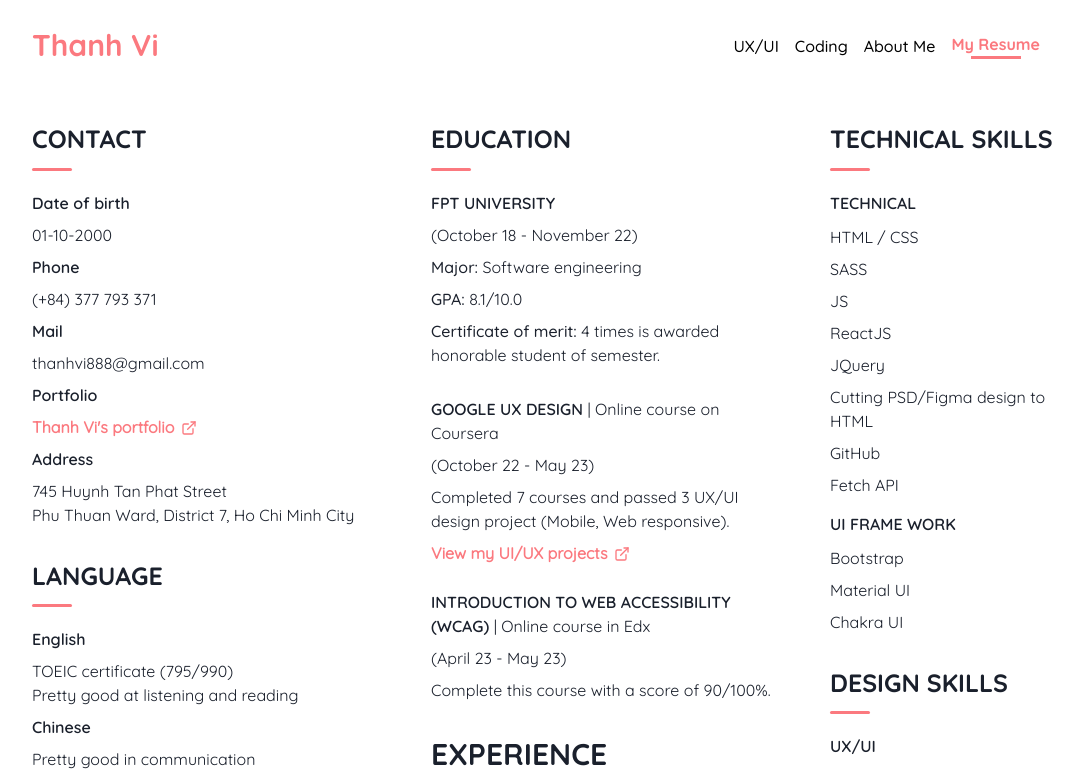
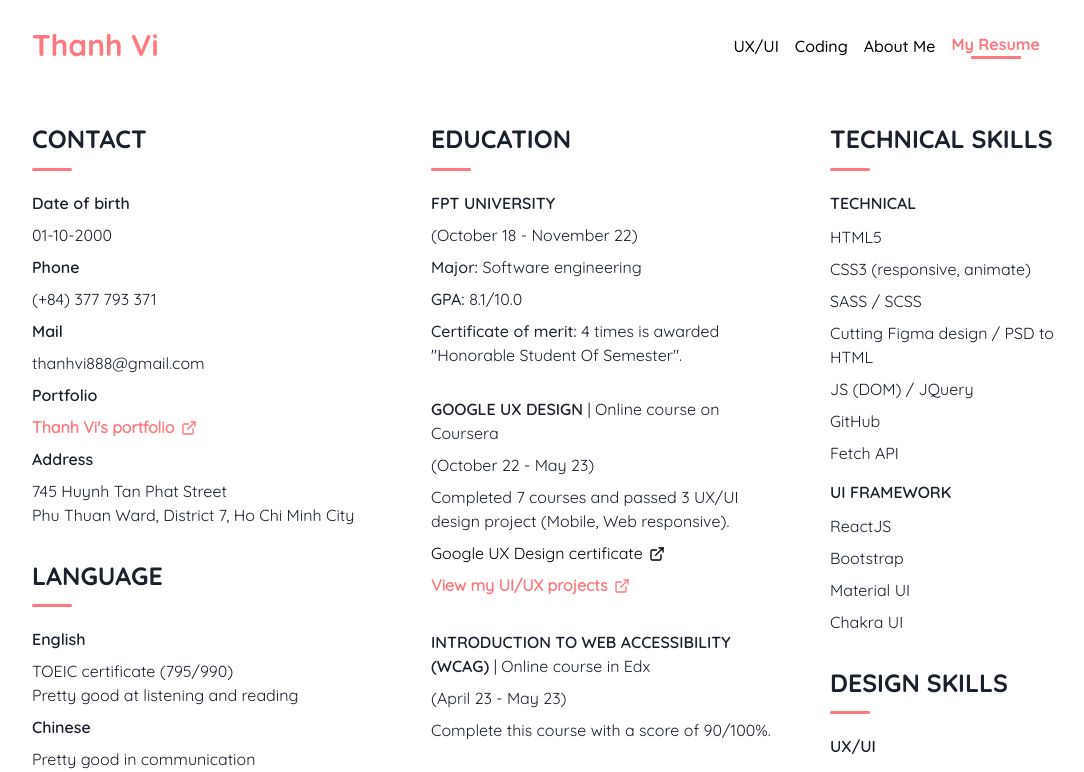
Before and after one commit to vi-ht/My-porfolio, a React (Create React App) app: page /resume in a window 1280 px wide. Shown: the top 772 px of the page, without its empty margins (96-1180 px from the left). Built offline with nearby package versions, Linux system fonts and the light colour scheme.

Commit message:
add typing effect

```diff
--- a/src/component/resume-page/Resume.js
+++ b/src/component/resume-page/Resume.js
@@ -6,6 +6,7 @@ import "./../../css/animate.css";
 import { useAnim } from "./../../customHook/useAnim";
 //import layout
 import BgColorLayout from "../../layout/BgColorLayout";
+import Footer from "../../layout/Footer";
 //import image
 import Felix from "../../asset/image/Felix-mockups.png";
 //import chakra UI component
@@ -349,7 +350,7 @@ export default function Resume() {
                         </Text>
                         <Text fontSize="16px" className="qs-r" mb="8px">
                             <span className="qs-m">Certificate of merit:</span>{" "}
-                            4 times is awarded honorable student of semester.
+                            4 times is awarded "Honorable Student Of Semester".
                         </Text>
                         <Text
                             fontSize="16px"
@@ -369,6 +370,18 @@ export default function Resume() {
                             Completed 7 courses and passed 3 UX/UI design
                             project (Mobile, Web responsive).
                         </Text>
+                        <Text fontSize="16px" className="qs-r" mb="8px">
+                            <Link
+                                isExternal
+                                color="black"
+                                fontSize="16px"
+                                href="https://coursera.org/share/4b51eb39296614846a01b2f892552a14"
+                            >
+                                {" "}
+                                Google UX Design certificate{"   "}
+                                <ExternalLinkIcon mx="2px" />
+                            </Link>
+                        </Text>
                         <NavLink to={PATH.home}>
                             <Text fontSize="16px" className="qs-r" mb="8px">
                                 <Link
@@ -387,7 +400,7 @@ export default function Resume() {
                             fontSize="16px"
                             className="qs-smb"
                             mb="8px"
-                            mt="25px"
+                            mt="33px"
                         >
                             {"Introduction to Web Accessibility (WCAG)".toUpperCase()}{" "}
                             <span className="qs-r">| Online course in Edx</span>
@@ -398,7 +411,7 @@ export default function Resume() {
                         <Text fontSize="16px" className="qs-r" mb="8px">
                             Complete this course with a score of 90/100%.
                         </Text>
-                        <Text fontSize="30px" className="qs-b" mt="30px">
+                        <Text fontSize="30px" className="qs-b" mt="35px">
                             EXPERIENCE
                         </Text>
                         <div
@@ -524,22 +537,19 @@ export default function Resume() {
                             {"Technical".toUpperCase()}
                         </Text>
                         <Text fontSize="16px" className="qs-r" mb="8px">
-                            HTML / CSS
+                            HTML5
                         </Text>
                         <Text fontSize="16px" className="qs-r" mb="8px">
-                            SASS
+                            CSS3 (responsive, animate)
                         </Text>
                         <Text fontSize="16px" className="qs-r" mb="8px">
-                            JS
+                            SASS / SCSS
                         </Text>
                         <Text fontSize="16px" className="qs-r" mb="8px">
-                            ReactJS
+                            Cutting Figma design / PSD to HTML
                         </Text>
                         <Text fontSize="16px" className="qs-r" mb="8px">
-                            JQuery
-                        </Text>
-                        <Text fontSize="16px" className="qs-r" mb="8px">
-                            Cutting PSD/Figma design to HTML
+                            JS (DOM) / JQuery
                         </Text>
                         <Text fontSize="16px" className="qs-r" mb="8px">
                             GitHub
@@ -547,8 +557,16 @@ export default function Resume() {
                         <Text fontSize="16px" className="qs-r" mb="8px">
                             Fetch API
                         </Text>
-                        <Text fontSize="16px" className="qs-smb" mb="10px" mt="15px">
-                            {"UI Frame work".toUpperCase()}
+                        <Text
+                            fontSize="16px"
+                            className="qs-smb"
+                            mb="10px"
+                            mt="15px"
+                        >
+                            {"UI Framework".toUpperCase()}
+                        </Text>
+                        <Text fontSize="16px" className="qs-r" mb="8px">
+                            ReactJS
                         </Text>
                         <Text fontSize="16px" className="qs-r" mb="8px">
                             Bootstrap
@@ -592,7 +610,12 @@ export default function Resume() {
                         <Text fontSize="16px" className="qs-r" mb="8px">
                             Accessibility UX
                         </Text>
-                        <Text fontSize="16px" className="qs-smb" mb="10px" mt="15px">
+                        <Text
+                            fontSize="16px"
+                            className="qs-smb"
+                            mb="10px"
+                            mt="15px"
+                        >
                             {"Design tools".toUpperCase()}
                         </Text>
                         <Text fontSize="16px" className="qs-r" mb="8px">
@@ -671,22 +694,19 @@ export default function Resume() {
                         {"Technical".toUpperCase()}
                     </Text>
                     <Text fontSize="16px" className="qs-r" mb="8px">
-                        HTML / CSS
+                        HTML5
                     </Text>
                     <Text fontSize="16px" className="qs-r" mb="8px">
-                        SASS
+                        CSS3 (responsive, animate)
                     </Text>
                     <Text fontSize="16px" className="qs-r" mb="8px">
-                        JS
+                        SASS / SCSS
                     </Text>
                     <Text fontSize="16px" className="qs-r" mb="8px">
-                        ReactJS
+                        Cutting Figma design / PSD to HTML
                     </Text>
                     <Text fontSize="16px" className="qs-r" mb="8px">
-                        JQuery
-                    </Text>
-                    <Text fontSize="16px" className="qs-r" mb="8px">
-                        Cutting PSD/Figma design to HTML
+                        JS (DOM) / JQuery
                     </Text>
                     <Text fontSize="16px" className="qs-r" mb="8px">
                         GitHub
@@ -694,8 +714,16 @@ export default function Resume() {
                     <Text fontSize="16px" className="qs-r" mb="8px">
                         Fetch API
                     </Text>
-                    <Text fontSize="16px" className="qs-smb" mb="10px" mt="15px">
-                        {"UI Frame work".toUpperCase()}
+                    <Text
+                        fontSize="16px"
+                        className="qs-smb"
+                        mb="10px"
+                        mt="15px"
+                    >
+                        {"UI Framework".toUpperCase()}
+                    </Text>
+                    <Text fontSize="16px" className="qs-r" mb="8px">
+                        ReactJS
                     </Text>
                     <Text fontSize="16px" className="qs-r" mb="8px">
                         Bootstrap
@@ -745,7 +773,12 @@ export default function Resume() {
                     <Text fontSize="16px" className="qs-r" mb="8px">
                         Accessibility
                     </Text>
-                    <Text fontSize="16px" className="qs-smb" mb="10px" mt="15px">
+                    <Text
+                        fontSize="16px"
+                        className="qs-smb"
+                        mb="10px"
+                        mt="15px"
+                    >
                         {"Design tools".toUpperCase()}
                     </Text>
                     <Text fontSize="16px" className="qs-r" mb="8px">
@@ -801,6 +834,7 @@ export default function Resume() {
                     </Text>
                 </GridItem>
             </Grid>
+            <Footer mt={{base: "-2rem", lg: "-4rem"}} position="relative" top={{base: "5rem", md: "6.5rem", lg: "8rem"}}/>
         </BgColorLayout>
     );
 }
--- a/src/layout/Footer.js
+++ b/src/layout/Footer.js
@@ -116,9 +116,9 @@ const CustomTooltipIcon = ({ pos, iconName, label, w }) => {
         </Popover>
     );
 };
-export default function Footer({mt}) {
+export default function Footer({mt, position, top}) {
     return (
-        <Center w="full" mb={10} mt={mt}>
+        <Center w="full" mb={10} mt={mt} position={position? position: "static"} top={top?top:0}>
             <HStack gap={3}>
                 <CustomIcon
                     link="https://www.facebook.com/thanhviihuynh/"
```
Also changed, not shown: src/component/homepage/IntroContent.js (+64 -6 lines). Lines whose indentation alone changed are shown as unchanged.
